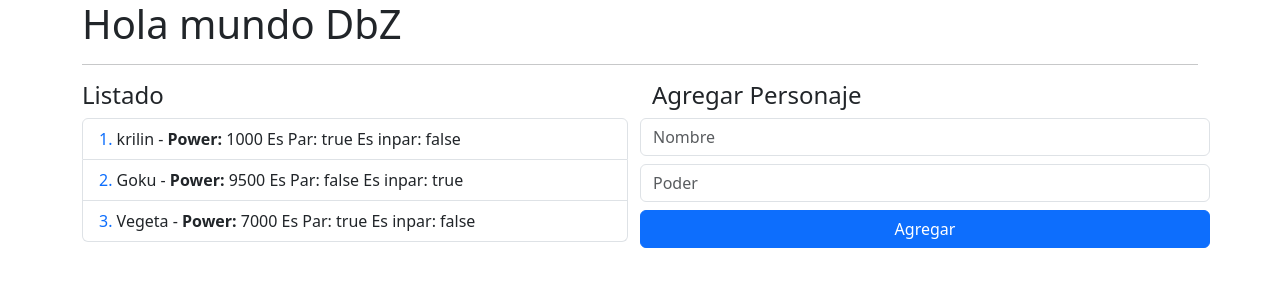
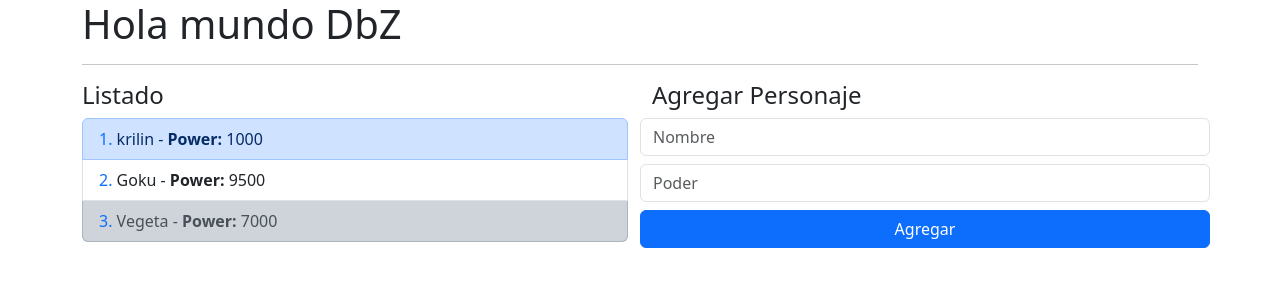
Before and after one commit to Alexnoter/angular2, an Angular app: page / in a window 1280 px wide. Shown: the top 300 px of the page. Built offline with nearby package versions, Linux system fonts and the light colour scheme.

Commit message:
ngClass agregar clases al css en el html directo con condicionales

```diff
--- a/src/app/dbz/components/list/list.component.html
+++ b/src/app/dbz/components/list/list.component.html
@@ -11,7 +11,11 @@
 
 
 
-    class="list-group-item">
+    class="list-group-item"
+    [ngClass]="{
+      'list-group-item-dark': isLast,
+      'list-group-item-primary': isEven,
+    }">
 
     <span class="text-primary"> {{ i + 1 }}. </span>
 
@@ -23,9 +27,6 @@
 
 
 
-    <span> Es Par: {{ isEven }} </span>
-    <span> Es inpar: {{ isOdd }} </span>
-
   </li>
 
 </ul>
```
